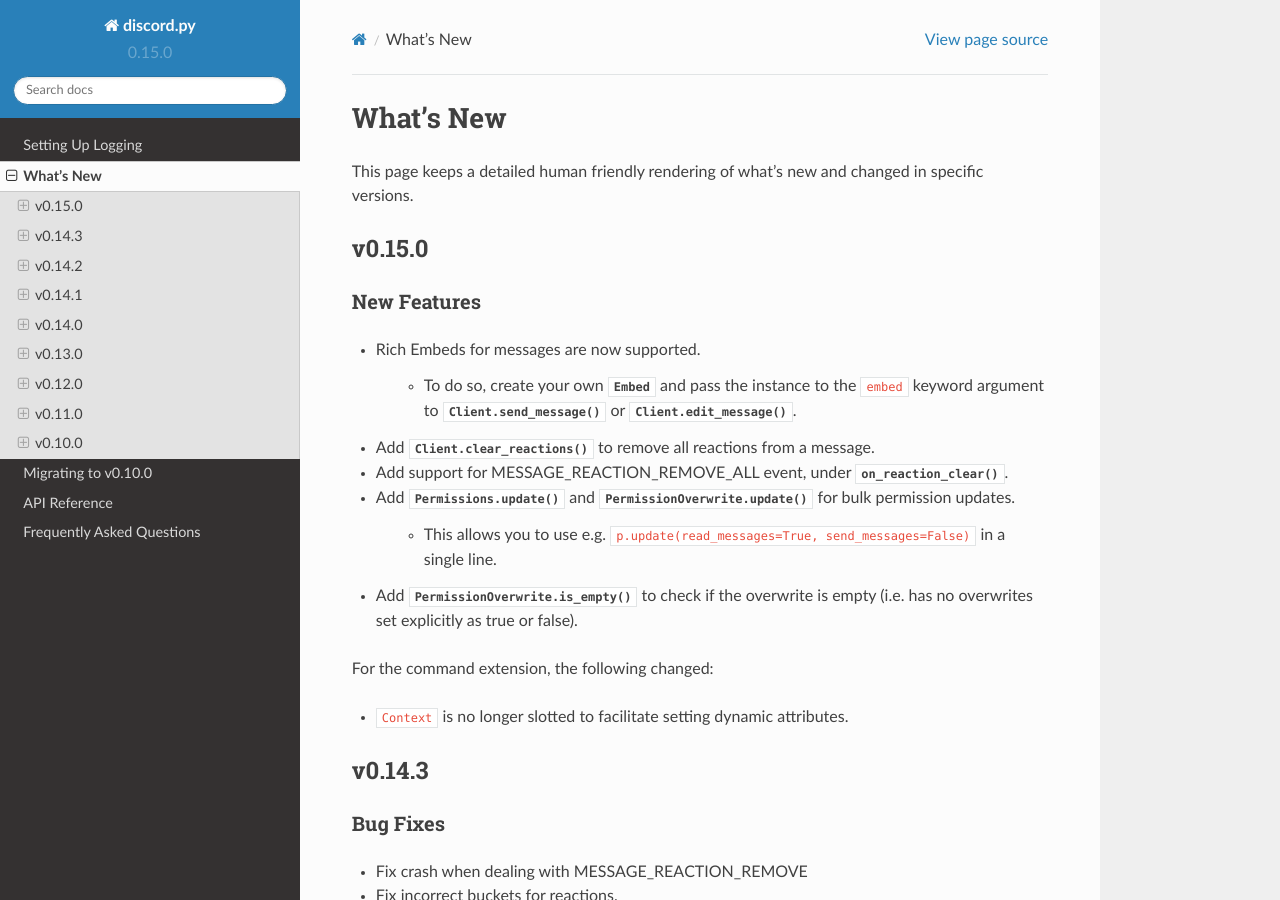
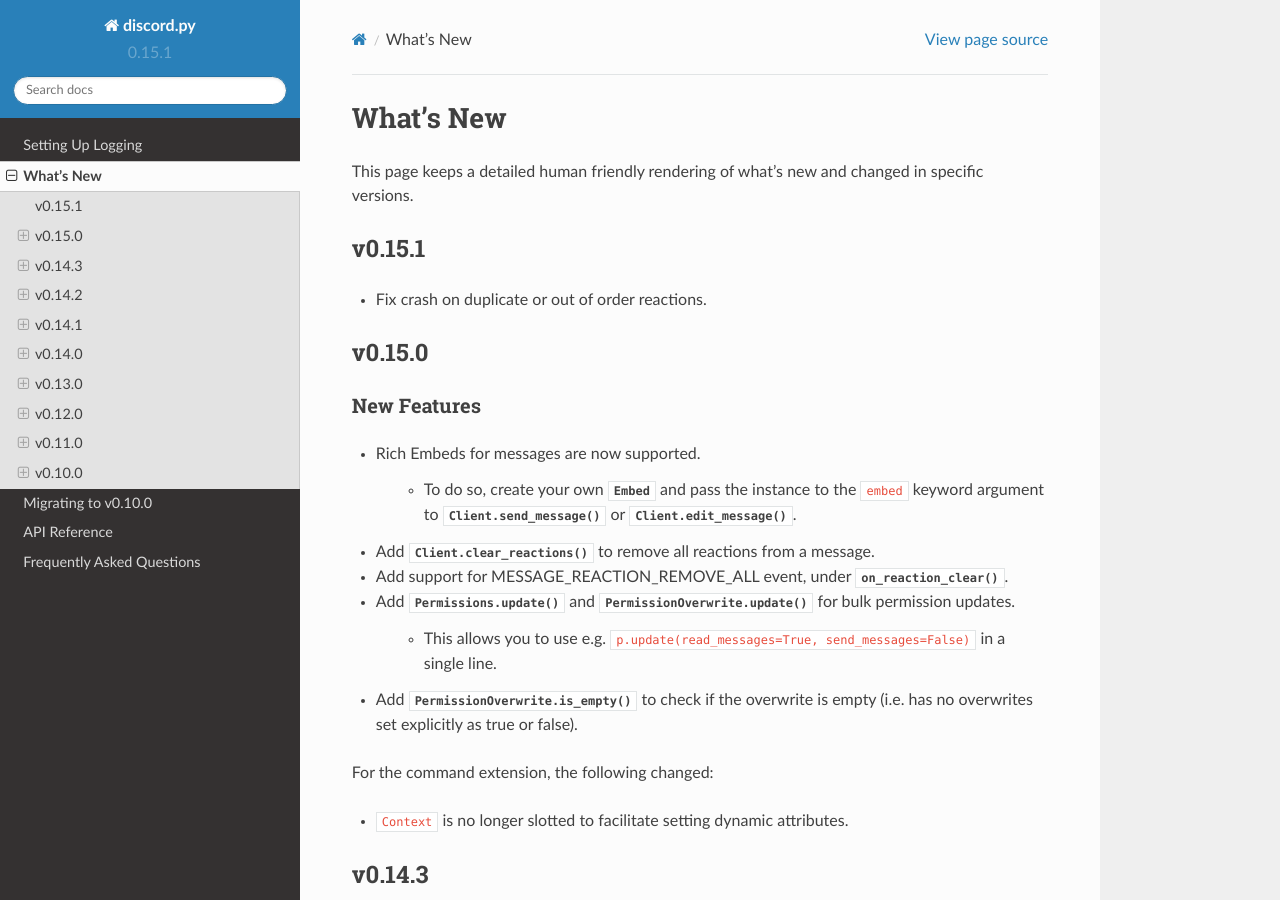
Before and after one commit to spartacus0816/dsbot, a Sphinx documentation site: the page built from docs/whats_new.rst, in a window 1280 px wide and 900 px high. Built offline with Sphinx 7.4.7 and the Read the Docs theme 2.0.0, drawn with Linux system fonts in a browser that asks for light colours.

Commit message:
Version bump to v0.15.1

```diff
--- a/discord/__init__.py
+++ b/discord/__init__.py
@@ -15,7 +15,7 @@ __title__ = 'discord'
 __author__ = 'Rapptz'
 __license__ = 'MIT'
 __copyright__ = 'Copyright 2015-2016 Rapptz'
-__version__ = '0.15.0'
+__version__ = '0.15.1'
 
 from .client import Client, AppInfo, ChannelPermissions
 from .user import User
@@ -43,7 +43,7 @@ import logging
 
 VersionInfo = namedtuple('VersionInfo', 'major minor micro releaselevel serial')
 
-version_info = VersionInfo(major=0, minor=15, micro=0, releaselevel='final', serial=0)
+version_info = VersionInfo(major=0, minor=15, micro=1, releaselevel='final', serial=0)
 
 try:
     from logging import NullHandler
--- a/docs/whats_new.rst
+++ b/docs/whats_new.rst
@@ -7,6 +7,13 @@ What's New
 
 This page keeps a detailed human friendly rendering of what's new and changed
 in specific versions.
+
+.. _vp0p15p1:
+
+v0.15.1
+---------
+
+- Fix crash on duplicate or out of order reactions.
 
 .. _vp0p15p0:
 
```
